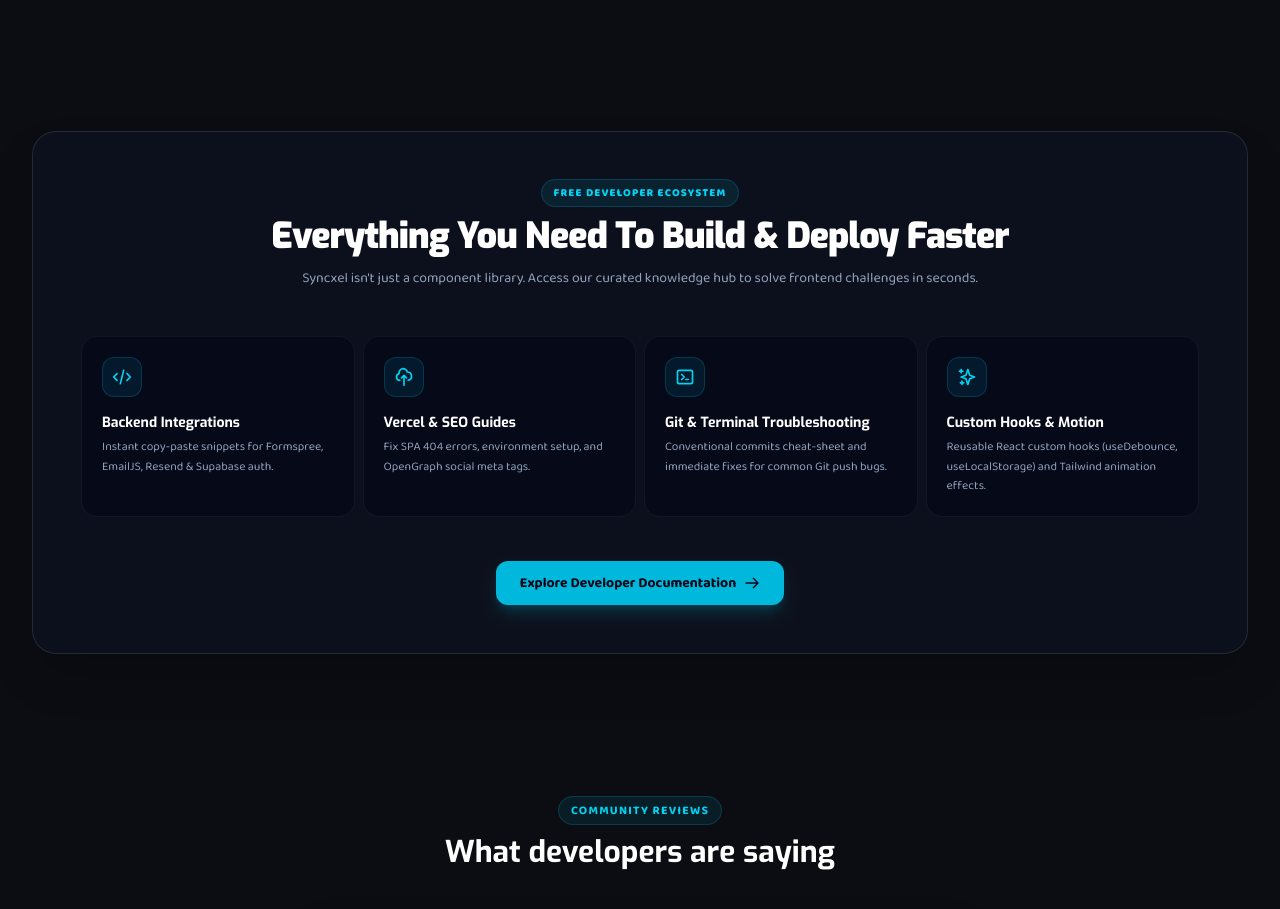
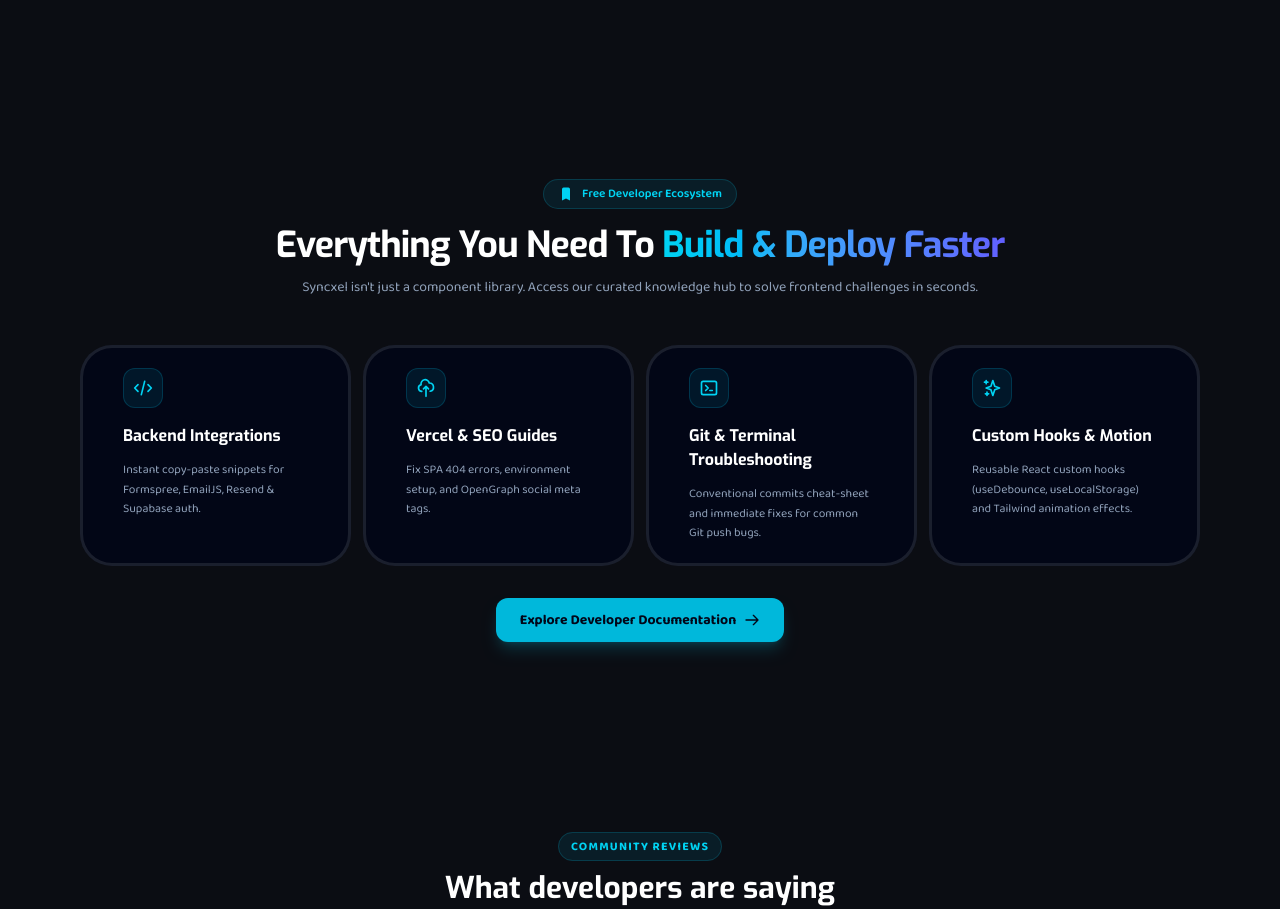
Before and after one commit to lakshan-beast/SyncXel, a React (Vite) app: page / in a window 1280 px wide. Shown: the part 1820-2729 px from the top of the page. Built offline with nearby package versions, Linux system fonts and the light colour scheme.

Commit message:
feat: enhance DocsPreviewSection with new styling and features

```diff
--- a/src/components/DocsPreview.jsx
+++ b/src/components/DocsPreview.jsx
@@ -6,6 +6,7 @@ import {
   HiOutlineCloudUpload,
   HiOutlineSparkles,
   HiOutlineArrowRight,
+  HiBookmark,
 } from "react-icons/hi"; // Or standard react-icons
 
 export default function DocsPreviewSection() {
@@ -34,14 +35,19 @@ export default function DocsPreviewSection() {
 
   return (
     <section className="py-20 px-2 sm:px-6 lg:px-8 max-w-7xl mx-auto relative">
-      <div className="bg-slate-900/40 border border-white/10 rounded-3xl p-4 sm:p-12 relative overflow-hidden shadow-2xl">
+      <div className="p-4 sm:p-12 relative overflow-hidden">
         {/* Header */}
-        <div className="text-center max-w-3xl mx-auto mb-12 space-y-3">
-          <span className="text-[11px] font-extrabold tracking-widest uppercase text-cyan-400 bg-cyan-500/10 px-3 py-1 rounded-full border border-cyan-500/20">
-            Free Developer Ecosystem
-          </span>
-          <h2 className="text-3xl sm:text-4xl font-black text-white tracking-tight mt-3">
-            Everything You Need To Build & Deploy Faster
+        <div className="text-center max-w-3xl mx-auto mb-12 space-y-1">
+          <div className="inline-flex items-center space-x-2 px-3.5 py-1.5 rounded-full bg-cyan-500/10 border border-cyan-500/20 text-cyan-400 text-xs font-semibold">
+            <HiBookmark className="w-4 h-4" />{" "}
+            <span>Free Developer Ecosystem</span>
+          </div>
+
+          <h2 className="text-3xl sm:text-4xl font-bold text-white tracking-tight mt-3 mb-3">
+            Everything You Need To
+            <span className="text-transparent bg-clip-text bg-linear-to-r from-cyan-400 to-indigo-500 ml-2">
+              Build & Deploy Faster
+            </span>
           </h2>
           <p className="text-sm text-slate-400">
             Syncxel isn't just a component library. Access our curated knowledge
@@ -50,20 +56,20 @@ export default function DocsPreviewSection() {
         </div>
 
         {/* Feature Grid */}
-        <div className="grid grid-cols-1 md:grid-cols-2 lg:grid-cols-4 gap-2 mb-10">
+        <div className="grid grid-cols-1 md:grid-cols-2 lg:grid-cols-4 gap-1 md:gap-3 mb-10">
           {features.map((item, index) => {
             const Icon = item.icon;
             return (
               <div
                 key={index}
-                className="bg-slate-950/60 p-5 rounded-2xl border border-white/5 hover:border-cyan-500/30 transition-all">
+                className="bg-slate-950/90 py-5 px-10 rounded-4xl border-3 border-white/10 hover:border-cyan-500/30 transition-all">
                 <div className="w-10 h-10 rounded-xl bg-cyan-500/10 text-cyan-400 flex items-center justify-center mb-4 border border-cyan-500/20">
                   <Icon className="w-5 h-5" />
                 </div>
-                <h3 className="text-sm font-bold text-white mb-1">
+                <h3 className="text--2xl font-bold text-white mb-1">
                   {item.title}
                 </h3>
-                <p className="text-xs text-slate-400 leading-relaxed">
+                <p className="text-xs text-slate-400 leading-4 md:leading-relaxed pt-2">
                   {item.desc}
                 </p>
               </div>
@@ -72,10 +78,10 @@ export default function DocsPreviewSection() {
         </div>
 
         {/* CTA Button */}
-        <div className="text-center">
+        <div className="text-center -mt-3">
           <Link
             to="/docs"
-            className="inline-flex items-center space-x-2 mt-1 px-6 py-3 bg-cyan-500 text-slate-950 font-bold text-sm rounded-xl hover:bg-cyan-400 transition-all shadow-lg shadow-cyan-500/20">
+            className="inline-flex items-center space-x-2 mt-1 px-6 py-3 bg-cyan-500 text-slate-950 font-bold text-sm rounded-xl hover:bg-cyan-400 shadow-lg shadow-cyan-500/20 hover:gap-1 transition-all duration-300">
             <span>Explore Developer Documentation</span>
             <HiOutlineArrowRight className="w-4 h-4" />
           </Link>
```
